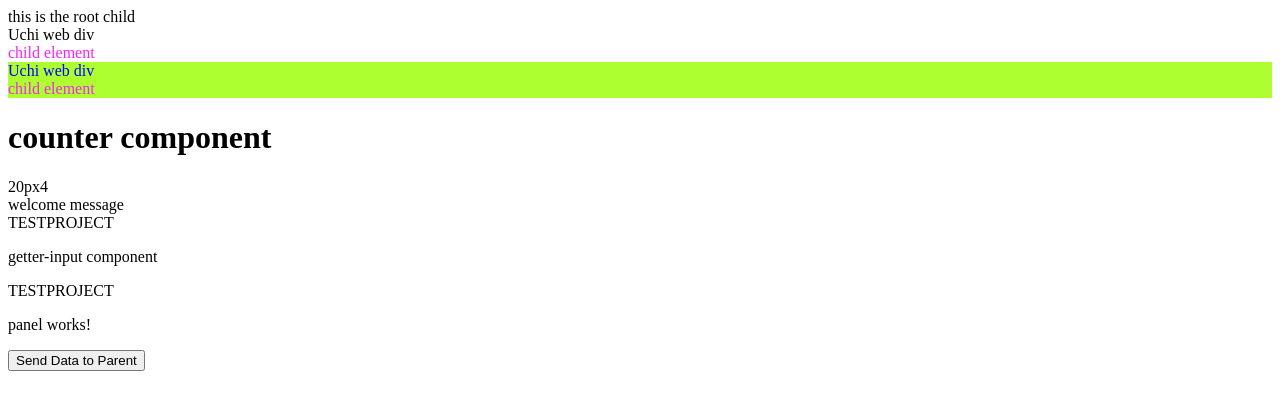
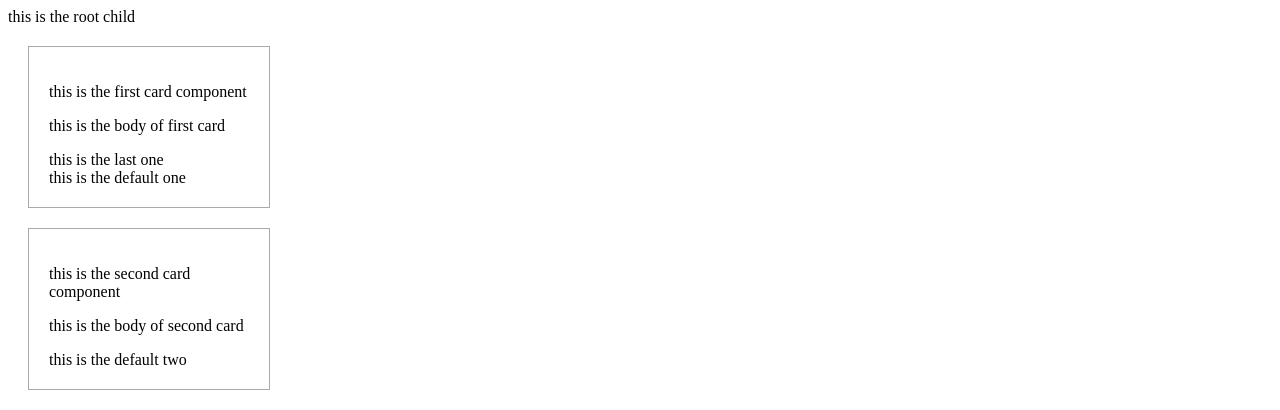
Before and after one commit to UchithmaSenevirathne/Learning-Angular, an Angular app: page / in a window 1280 px wide. Shown: the top 410 px of the page. Built offline with nearby package versions, Linux system fonts and the light colour scheme.

Commit message:
ng content

```diff
--- a/src/app/app.component.html
+++ b/src/app/app.component.html
@@ -1,3 +1,22 @@
+<div>
+    <app-card>
+        <div>this is the last one</div>
+        <p title>this is the first card component</p>
+        <p body>this is the body of first card</p>
+
+        <div>this is the default one</div>
+    </app-card>
+</div>
+
+<div>
+    <app-card>
+        <p title>this is the second card component</p>
+        <p body>this is the body of second card</p>
+
+        <div>this is the default two</div>
+    </app-card>
+</div>
+
 <!-- <div>Hi Uchi</div> -->
 
 <!-- type selector -->
@@ -18,9 +37,9 @@
  <p app-profile ></p>
  <span app-profile></span> -->
 
-<div>
-    <!-- <div app-profile></div>
-    <p app-profile></p> -->
+<!-- <div>
+    <div app-profile></div>
+    <p app-profile></p>
     <app-profile></app-profile>
 </div>
 
@@ -45,7 +64,7 @@
     <app-panel (childEvent)="dataRecieved($event)"></app-panel>
 </div>
 
-<div *ngIf="recieveDataFromChild">{{recieveDataFromChild}}</div>
+<div *ngIf="recieveDataFromChild">{{recieveDataFromChild}}</div> -->
 
 <!-- the class name is same as profile component but cause we use emulated encapsulation the css will not apply outside of the component -->
 <!-- <div class="uchi">App Component One</div> -->
--- a/src/app/app.component.ts
+++ b/src/app/app.component.ts
@@ -5,6 +5,7 @@
 import CounterComponent from './counter/Counter.component';
 import { GetterInputComponent } from './getter-input/getter-input.component';
 import { PanelComponent } from './panel/panel.component';
+import { CardComponent } from './card/card.component';
 
 @Component({
   selector: 'app-root',
@@ -15,7 +16,8 @@
     ProfileComponent,
     CounterComponent,
     GetterInputComponent,
-    PanelComponent
+    PanelComponent,
+    CardComponent,
   ],
   templateUrl: './app.component.html',
   styleUrl: './app.component.scss'
--- /dev/null
+++ b/src/app/card/card.component.html
@@ -0,0 +1,5 @@
+<div class="card">
+    <ng-content select="[title]"></ng-content>
+    <ng-content select="[body]"></ng-content>
+    <ng-content></ng-content>
+</div>
--- /dev/null
+++ b/src/app/card/card.component.scss
@@ -0,0 +1,6 @@
+.card {
+    border: 1px solid #aaa;
+    padding: 20px;
+    margin: 20px;
+    width: 200px;
+}
```
Also changed, not shown: src/app/card/card.component.ts (added, +12 -0 lines), 1 other file (tests, documents, lock files or other folders).
